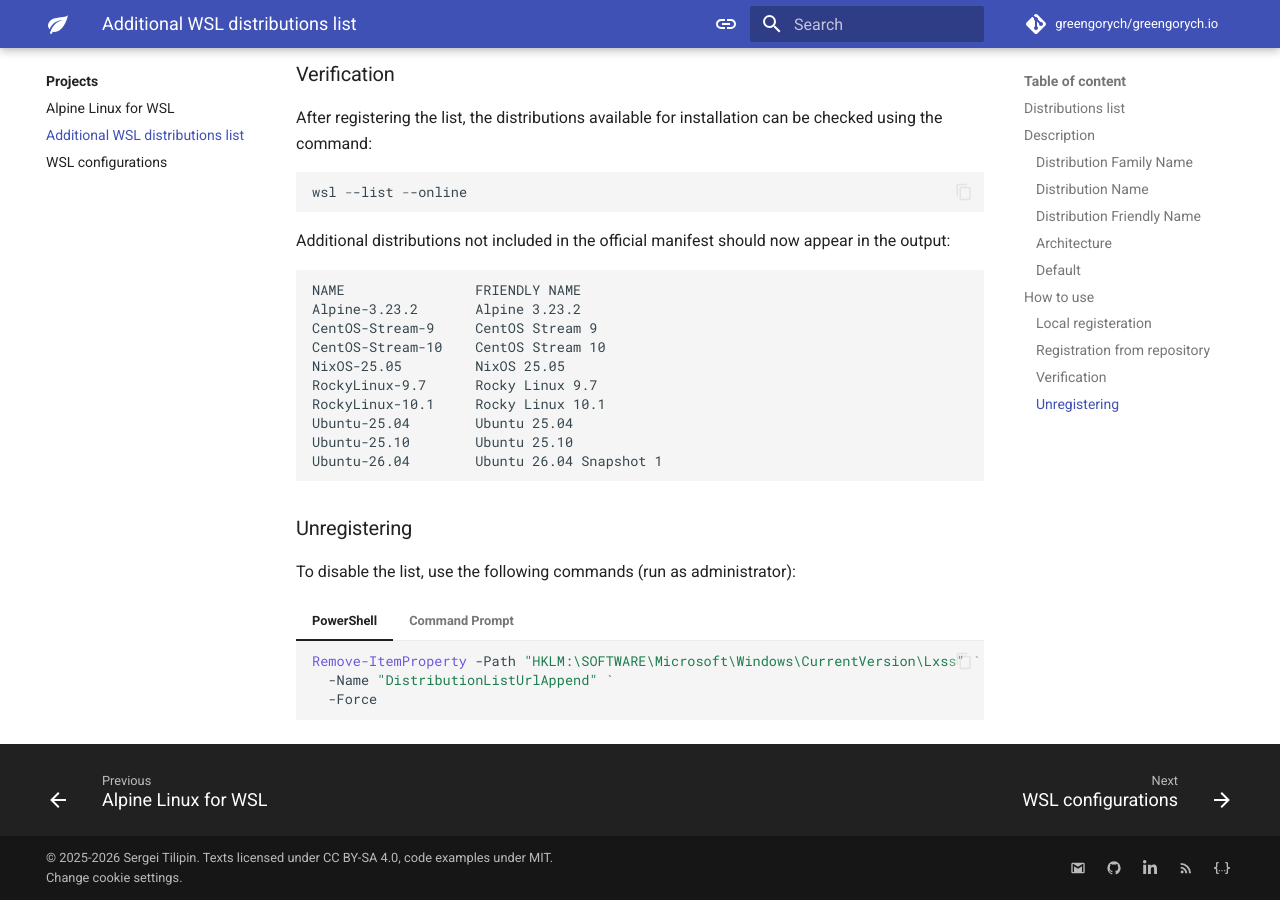
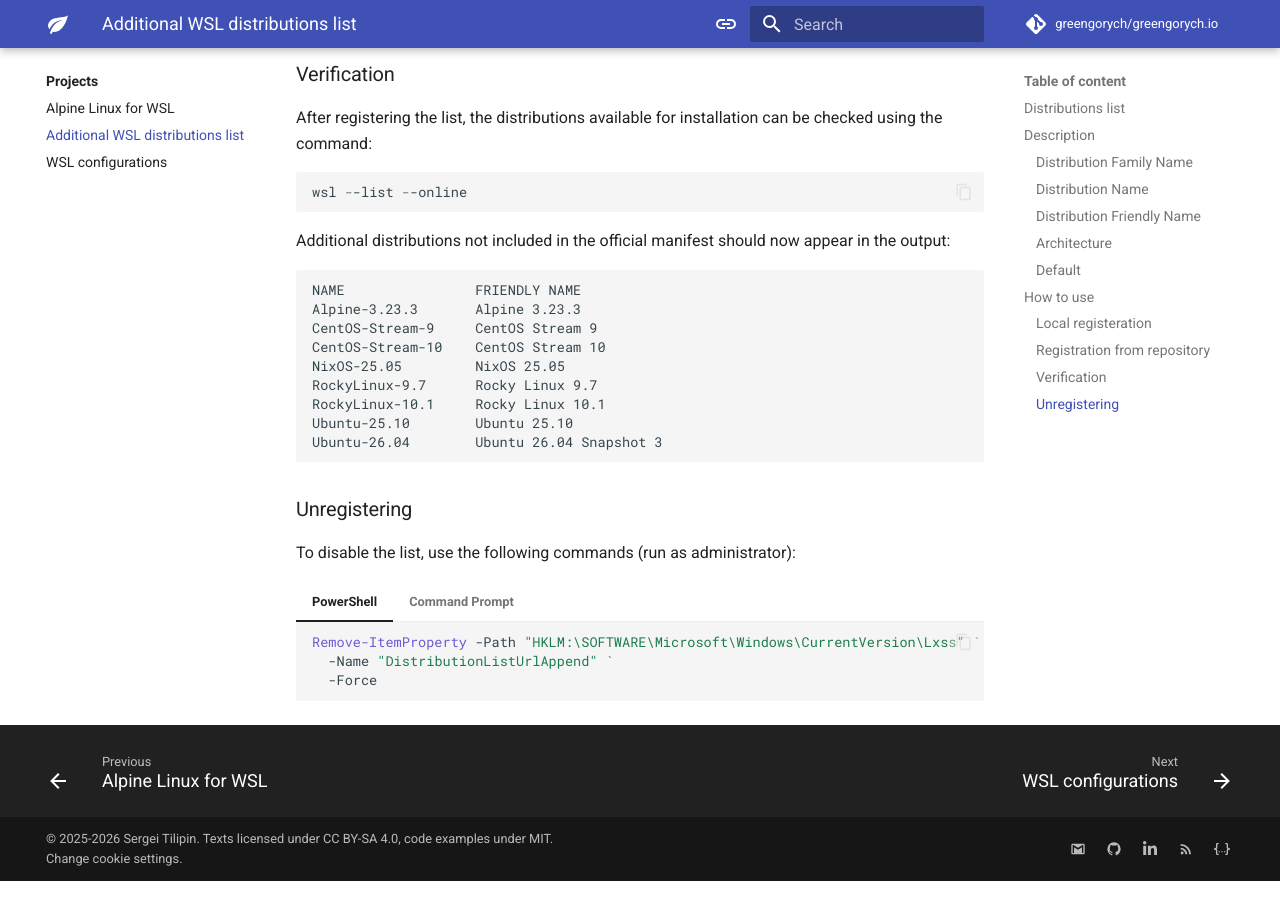
Before and after one commit to greengorych/greengorych.io, an MkDocs documentation site: the page built from docs/projects/additional-wsl-distributions-list.md, in a window 1280 px wide and 900 px high, scrolled down 2974 px. Built offline with MkDocs 1.6.1 and Material for MkDocs 9.7.7, drawn with Linux system fonts in a browser that asks for light colours; plug-ins that fetch from the network failed and are left out; comment, search, counter and statistics services are not loaded.

Commit message:
docs(site): update Additional WSL distributions list page

````diff
--- a/docs/projects/additional-wsl-distributions-list.md
+++ b/docs/projects/additional-wsl-distributions-list.md
@@ -139,15 +139,14 @@ Additional distributions not included in the official manifest should now appear
 
 ``` { .text .no-copy .no-select }
 NAME                FRIENDLY NAME
-Alpine-3.23.2       Alpine 3.23.2
+Alpine-3.23.3       Alpine 3.23.3
 CentOS-Stream-9     CentOS Stream 9
 CentOS-Stream-10    CentOS Stream 10
 NixOS-25.05         NixOS 25.05
 RockyLinux-9.7      Rocky Linux 9.7
 RockyLinux-10.1     Rocky Linux 10.1
-Ubuntu-25.04        Ubuntu 25.04
 Ubuntu-25.10        Ubuntu 25.10
-Ubuntu-26.04        Ubuntu 26.04 Snapshot 1
+Ubuntu-26.04        Ubuntu 26.04 Snapshot 3
 ```
 
 ### Unregistering
````
